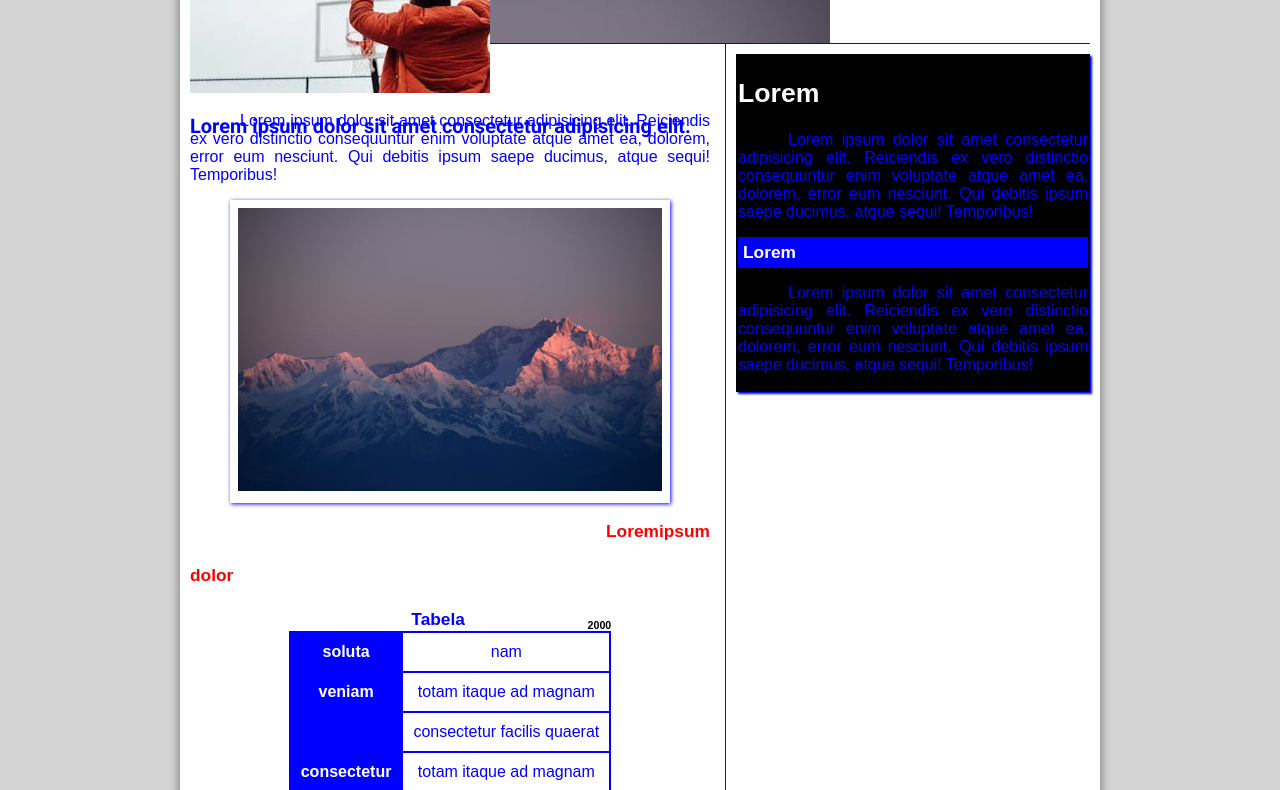
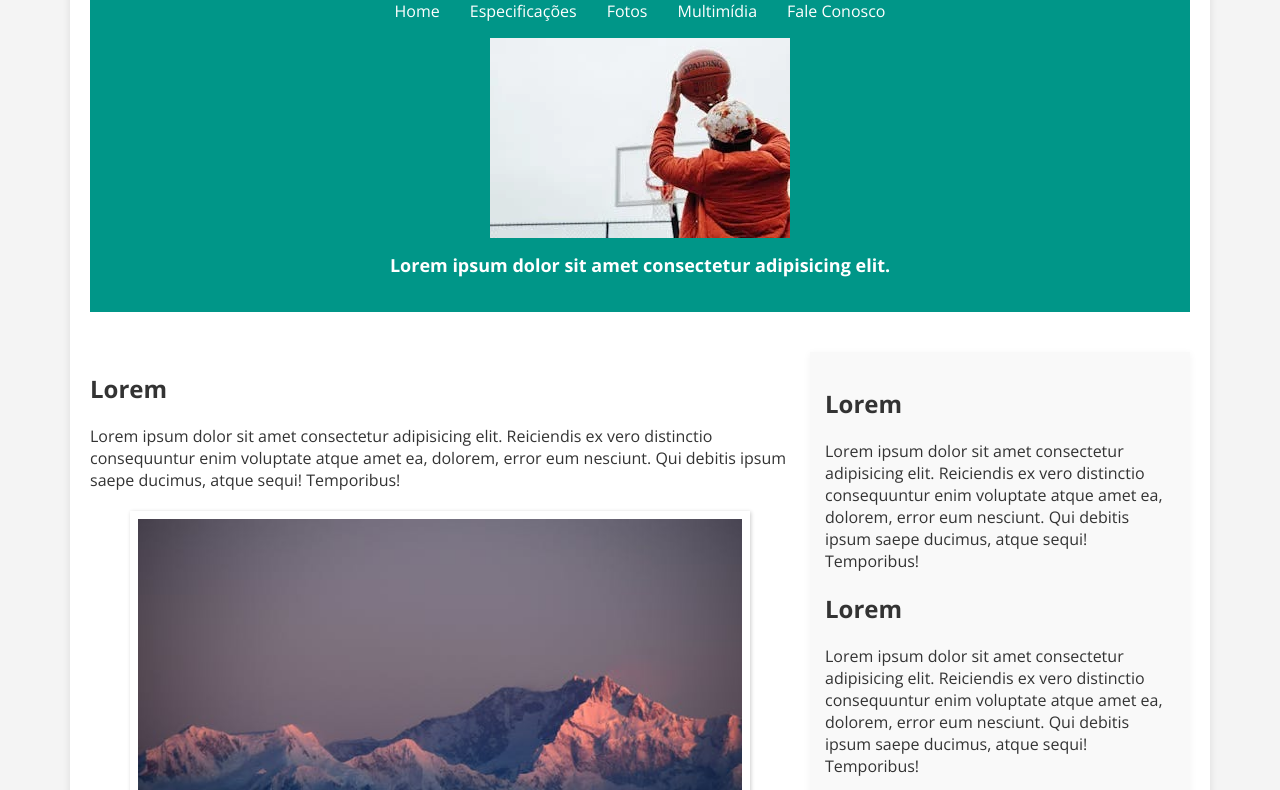
Before and after one commit to Guilhermefariah/Template, a plain HTML site: page index.html in a window 1280 px wide. Shown: the part 125-915 px from the top of the page. Drawn offline with nearby package versions, Linux system fonts and the light colour scheme.

Commit message:
fix: updated styles index and spec

```diff
--- a/assets/css/spec.css
+++ b/assets/css/spec.css
@@ -1,11 +1,73 @@
-section#conteudo {
-    width: 1000px;
-    margin: auto;
+body {
+    font-family: Arial, sans-serif;
+    margin: 0;
+    padding: 0;
+    background-color: #f4f4f4;
 }
 
-iframe#frame-spec {
-    width: 400px;
+#interface {
+    max-width: 1200px;
+    margin: 0 auto;
+}
+
+#cabecalho {
+    background-color: #009688;
+    color: white;
+    text-align: center;
+    padding: 20px 0;
+}
+
+#menu {
+    background-color: #009688;
+    padding: 10px 0;
+}
+
+#menu h1 {
+    margin: 0;
+    font-size: 24px;
+}
+
+#menu ul {
+    list-style-type: none;
+    padding: 0;
+}
+
+#menu ul li {
+    display: inline;
+    margin: 0 15px;
+}
+
+#menu ul li a {
+    color: white;
+    text-decoration: none;
+}
+
+#icone {
+    width: 150px;
+    margin: 20px 0;
+}
+
+#corpo-full {
+    padding: 20px;
+}
+
+#noticia-principal {
+    margin-bottom: 30px;
+}
+
+#conteudo {
+    display: flex;
+    gap: 20px;
+}
+
+#conteudo img {
+    width: 100%;
+    max-width: 500px;
+}
+
+#frame-spec {
+    width: 100%;
+    max-width: 400px;
     height: 280px;
     border: none;
-    overflow: hidden;
 }
--- a/assets/css/style.css
+++ b/assets/css/style.css
@@ -1,221 +1,154 @@
-@import url('https://fonts.googleapis.com/css2?family=Open+Sans:ital,wght@0,300..800;1,300..800&family=Pacifico&family=Roboto:ital,wght@0,100..900;1,100..900&display=swap');
+@import url('https://fonts.googleapis.com/css2?family=Open+Sans:wght@300..800&family=Roboto:wght@300..900&display=swap');
 
 body {
-    background-color: hsl(0, 0%, 83%);
-    color: #0000ff;
-    font-family: Arial, Helvetica, sans-serif;
+    background-color: #f4f4f4;
+    color: #333;
+    font-family: 'Open Sans', sans-serif;
+    margin: 0;
+    padding: 0;
 }
 
 div#interface {
-    width: 900px;
+    width: 90%;
+    max-width: 1100px;
     background-color: #fff;
-    margin: 0px auto 0px auto;
-    box-shadow: 0px 0px 10px rgba(0, 0, 0, 0.5);
-    padding: 10px;
+    margin: 0 auto;
+    box-shadow: 0 2px 8px rgba(0, 0, 0, 0.1);
+    padding: 20px;
 }
 
-p {
-    text-align: justify;
-    text-indent: 50px;
+header#cabecalho {
+    background-color: #009688;
+    color: white;
+    padding: 20px;
+    text-align: center;
 }
 
-a {
-    color: #000;
-    text-decoration: none;
+header#cabecalho h1 {
+    font-size: 36px;
+    margin: 0;
 }
 
-a:hover {
+header#cabecalho h2 {
+    font-size: 18px;
+    margin-top: 10px;
+}
+
+nav#menu {
+    margin-top: 20px;
+}
+
+nav#menu ul {
+    list-style: none;
+    padding: 0;
+    display: flex;
+    justify-content: center;
+}
+
+nav#menu li {
+    margin: 0 15px;
+}
+
+nav#menu a {
+    color: #fff;
+    text-decoration: none;
+    font-size: 16px;
+}
+
+nav#menu a:hover {
     text-decoration: underline;
 }
 
-header#cabecalho {
-    border-bottom: 1px #0000ff solid;
-    height: 150px;
-    background: url('/assets/images/paisagem.jpg') no-repeat 0px 80px;
+main {
+    display: flex;
+    margin-top: 40px;
 }
 
-header#cabecalho h1#logo {
-    font-family: "Open Sans", sans-serif;
-    font-size: 30pt;
-    color: #0000ff;
-    text-shadow: 1px 1px 1px rgba(0, 0, 0, 0.5);
-    padding: 0px;
-    margin-bottom: 0px;
+section#corpo {
+    flex: 2;
+    padding-right: 20px;
 }
 
-header#cabecalho h2 {
-    font-family: "Roboto", sans-serif;
-    color: #0000ff;
-    font-size: 15pt;
-    padding: 0px;
+aside#lateral {
+    flex: 1;
+    background-color: #f9f9f9;
+    padding: 15px;
+    box-shadow: 0 2px 8px rgba(0, 0, 0, 0.05);
 }
 
-main article#cabecalho-artigo h1 {
-    font-family: sans-serif;
-    font-size: 13pt;
-    color: #ff0000;
+article#noticia-principal h2 {
+    background-color: #009688;
+    color: white;
+    padding: 10px;
+    font-size: 20px;
+    margin-top: 20px;
 }
 
-main article#cabecalho-artigo h3 {
-    font-family: sans-serif;
-    font-size: 13pt;
-    color: #ff0000;
+table#tabelaspec {
+    width: 100%;
+    margin-top: 20px;
+    border-collapse: collapse;
 }
 
-.direita {
-    text-align: right;
+table#tabelaspec td {
+    padding: 12px;
+    border: 1px solid #ddd;
+    text-align: center;
+}
+
+table#tabelaspec td.ce {
+    background-color: #009688;
+    color: white;
+}
+
+table#tabelaspec td.cd {
+    background-color: #f9f9f9;
+    color: #333;
+}
+
+footer#rodape {
+    background-color: #009688;
+    color: white;
+    padding: 15px;
+    text-align: center;
+    margin-top: 40px;
+}
+
+footer#rodape p a {
+    color: white;
+    text-decoration: none;
+    margin: 0 10px;
+}
+
+footer#rodape p a:hover {
+    text-decoration: underline;
 }
 
 figure.foto-legenda {
     position: relative;
     border: 8px solid #fff;
-    box-shadow: 1px 1px 4px #0000ff;
+    box-shadow: 1px 1px 4px rgba(0, 0, 0, 0.2);
+    margin-top: 20px;
 }
 
 figure.foto-legenda img {
     width: 100%;
-    height: 100%;
+    height: auto;
 }
 
 figure.foto-legenda figcaption {
     opacity: 0;
     position: absolute;
-    top: 0px;
-    background-color: rgba(0, 0, 0, 0.4);
-    color: #0000ff;
+    top: 0;
+    background-color: rgba(0, 0, 0, 0.6);
+    color: #fff;
     width: 100%;
     height: 100%;
-    padding: 10px;
+    padding: 15px;
     box-sizing: border-box;
-    transition: opacity 1s;
+    transition: opacity 0.3s;
 }
 
 figure.foto-legenda:hover figcaption {
     opacity: 1;
 }
-
-nav#menu {
-    display: block;
-}
-
-nav#menu ul {
-    list-style: none;
-    text-transform: uppercase;
-    position: absolute;
-    top: 0px;
-    left: 400px;
-}
-
-nav#menu li {
-    display: inline-block;
-    background-color: #000;
-    padding: 10px;
-    margin: 2px;
-    transition: background-color 1s;
-}
-
-nav#menu li:hover {
-    background-color: #0000ff;
-}
-
-nav#menu a {
-    color: #fff;
-    text-decoration: none;
-}
-
-nav#menu a:hover {
-    color: #000;
-    text-decoration: underline;
-}
-
-nav#menu h1 {
-    display: none;
-}
-
-section#corpo {
-    display: block;
-    width: 520px;
-    float: left;
-    border-right: 1px solid #000fff;
-    padding-right: 15px;
-}
-
-article#noticia-principal h2 {
-    font-size: 12pt;
-    color: #fff;
-    background-color: #0000ff;
-    padding: 5px 0px 5px 0px;
-    margin: 10px 0px 10px 0px;
-}
-
-table#tabelaspec {
-    border: 1px solid #0000ff;
-    border-spacing: 0px;
-    margin-left: auto;
-    margin: auto;
-}
-
-table#tabelaspec td {
-    border: 1px solid #0000ff;
-    padding: 10px;
-    text-align: center;
-    vertical-align: middle;
-}
-
-table#tabelaspec td.ce {
-    color: #fff;
-    background-color: #0000ff;
-    vertical-align: top;
-    font-weight: bold;
-}
-
-table#tabelaspec td.cd {
-    background-color: #fff;
-    color: #0000ff;
-}
-
-table#tabelaspec caption {
-    color: #0000ff;
-    font-size: 13pt;
-    font-weight: bold;
-}
-
-table#tabelaspec caption span {
-    display: block;
-    float: right;
-    color: #000;
-    font-size: 8pt;
-    margin-top: 10px;
-}
-
-aside#lateral {
-    display: block;
-    width: 350px;
-    float: right;
-    background-color: #000;
-    padding: 2px;
-    margin-top: 10px;
-    box-shadow: 2px 2px 2px #0000ff;
-}
-
-aside#lateral h1 {
-    font-family: sans-serif;
-    font-size: 20pt;
-    color: #fff;
-}
-
-aside#lateral h2 {
-    background-color: #0000ff;
-    font-size: 13pt;
-    color: #fff;
-    padding: 5px;
-}
-
-footer#rodape {
-    clear: both;
-    border-top: 1px solid #000fff;
-}
-
-footer#rodape p {
-    text-align: center;
-}
```
